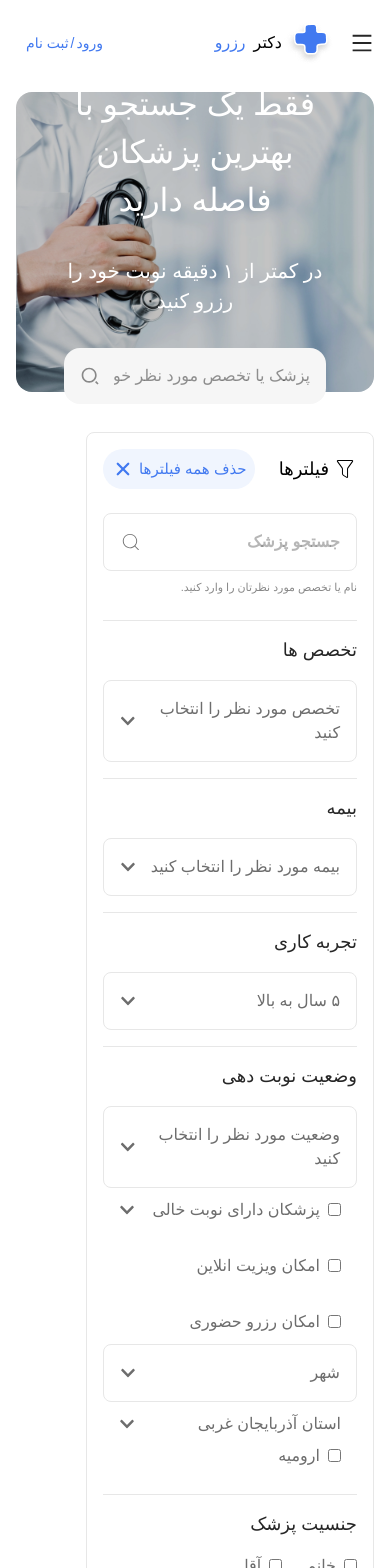
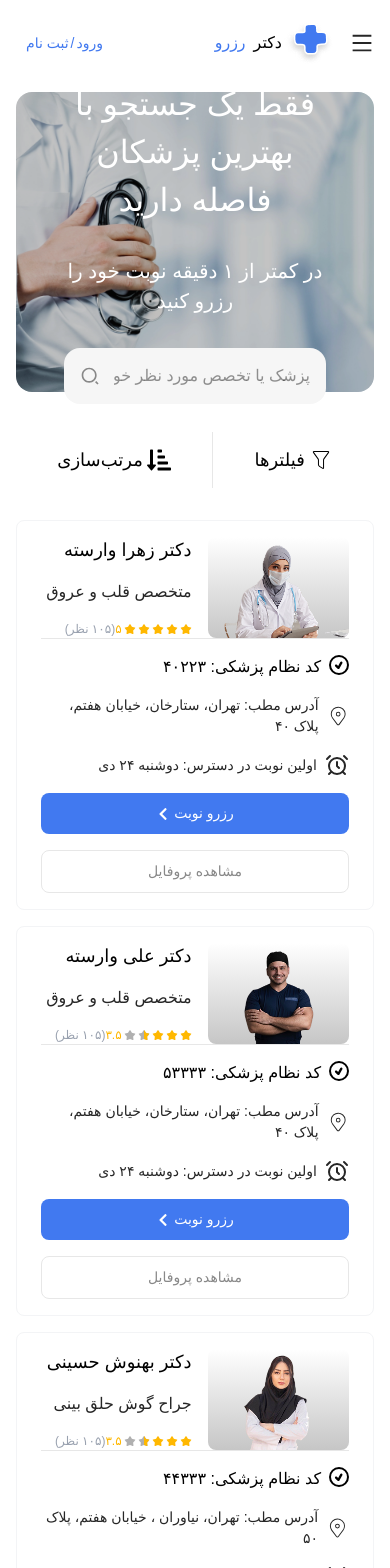
Before and after one commit to M-sahand-dev/Doctor-Appointment, a React (Vite) app: page /doctorList in a window 390 px wide. Shown: the top 1568 px of the page. Built offline with nearby package versions, Linux system fonts and the light colour scheme; a web font is replaced by a local one.

Commit message:
Added doctor list with filtering, sorting, and responsive UI.

```diff
--- /dev/null
+++ b/src/components/doctorsListPDP/CategorisMenu.tsx
@@ -0,0 +1,17 @@
+import type { JSX } from "react";
+import { NavLink } from "react-router-dom";
+
+export const CategorisMenu = (): JSX.Element => {
+  return (
+    <nav className="px-3.5 py-4 bg-white rounded-1.5 border border-gray--100 w-full  max-2xl:rounded-none max-xl:hidden">
+      <div className="flex w-full items-center gap-4">
+        <h2 className="text-black text-Body-M">مرتب سازی بر اساس:</h2>
+        <ul className="flex items-center gap-5 text-gray--600 font-medium text-Captions-L">
+          <NavLink to={"/"}>پیش فرض</NavLink>
+          <NavLink to={"/"}>محبوب‌ترین</NavLink>
+          <NavLink to={"/"}>نزدیک‌ترین نوبت آزاد</NavLink>
+        </ul>
+      </div>
+    </nav>
+  );
+};
--- a/src/components/doctorsListPDP/DoctorList.tsx
+++ b/src/components/doctorsListPDP/DoctorList.tsx
@@ -1,21 +1,61 @@
-import type { JSX } from "react";
-import { Filter, Footer, Header, SearchBox } from "../index";
+import { useId, type JSX } from "react";
+import {
+  BoxDoctor,
+  CategorisMenu,
+  Filter,
+  Footer,
+  Header,
+  SearchBox,
+} from "../index";
+import { drsData } from "../../constant";
+import { CiFilter } from "react-icons/ci";
+import { FaSortAmountDownAlt } from "react-icons/fa";
 
 export const DoctorList = (): JSX.Element => {
+  const id = useId();
   return (
     // this component doctor list and search page
     <div className="">
       <Header />
       <div className="mx-auto px-28 py-3 max-sm:px-4 mt-20">
         <SearchBox />
-        <main className="my-10 relative">
-          <div className="">
+        <main className="my-10 w-full relative">
+          <div className="flex gap-11 relative">
             <Filter />
-            <div className="">
-              <nav></nav>
-              <div className=""></div>
-              <div className=""></div>
-              <div className=""></div>
+            <div className="w-full mr-[26.75rem] max-2xl:mr-80 max-xl:mr-0">
+              <CategorisMenu />
+              {/* Box */}
+              <div className="hidden max-xl:block">
+                <div className="flex items-center justify-evenly">
+                  <div className="">
+                    <h4 className="flex items-center gap-1 text-Body-L font-medium text-black">
+                      <CiFilter className="w-6 h-6" />
+                      فیلترها
+                    </h4>
+                  </div>
+                  <div className="w-px h-14 bg-gray--100"></div>
+                  <div className="">
+                    <h4 className="flex items-center gap-1 text-Body-L font-medium text-black">
+                      <FaSortAmountDownAlt className="w-6 h-6" />
+                      مرتب‌سازی
+                    </h4>
+                  </div>
+                </div>
+              </div>
+              <div className="w-full flex flex-col gap-4 my-8">
+                {drsData.map((item) => (
+                  <BoxDoctor
+                    key={item.id + id}
+                    image={item.image}
+                    name={item.name}
+                    specialization={item.specialization}
+                    distinction={item.distinction}
+                    doctorNumber={item.doctorNumber}
+                    address={item.address}
+                  />
+                ))}
+              </div>
+              {/* Page nation */}
             </div>
           </div>
         </main>
--- a/src/components/doctorsListPDP/Filter.tsx
+++ b/src/components/doctorsListPDP/Filter.tsx
@@ -5,7 +5,7 @@ import { IoClose } from "react-icons/io5";
 
 export const Filter = (): JSX.Element => {
   return (
-    <div className="p-4 flex flex-col gap-4 bg-white rounded-1xl border border-gray--100 w-72">
+    <div className="p-4 flex flex-col gap-4 bg-white rounded-1xl border border-gray--100 w-96 max-2xl:w-80 max-xl:hidden max-2xl:rounded-none absolute ">
       <div className="flex justify-between items-center">
         <h4 className="flex items-center gap-1 text-Body-L font-medium text-black">
           <CiFilter className="w-6 h-6" />
--- a/src/components/doctorsListPDP/index.ts
+++ b/src/components/doctorsListPDP/index.ts
@@ -1,2 +1,3 @@
 export * from "./DoctorList";
 export * from "./Filter";
+export * from "./CategorisMenu";
--- /dev/null
+++ b/src/components/ui/BoxDoctor.tsx
@@ -0,0 +1,121 @@
+import type { JSX } from "react";
+import { CiLocationOn } from "react-icons/ci";
+import { FaChevronLeft } from "react-icons/fa";
+import { GiRoundStar } from "react-icons/gi";
+import { LuAlarmClock } from "react-icons/lu";
+import { TiTick } from "react-icons/ti";
+import { Link } from "react-router-dom";
+
+export const BoxDoctor = ({
+  image,
+  name,
+  specialization,
+  distinction,
+  doctorNumber,
+  address,
+}: {
+  image: string;
+  name: string;
+  specialization: string;
+  distinction: number;
+  doctorNumber: number;
+  address: string;
+}): JSX.Element => {
+  // Function to render stars based on distinction rating
+  const renderStars = (rating: number) => {
+    const stars = [];
+    const fullStars = Math.floor(rating);
+    const hasHalfStar = rating % 1 >= 0.5;
+
+    for (let i = 0; i < fullStars; i++) {
+      stars.push(
+        <GiRoundStar key={`full-${i}`} className="text-alert w-3 h-3" />
+      );
+    }
+
+    if (hasHalfStar) {
+      stars.push(
+        <div key="half" className="relative w-3 h-3">
+          <GiRoundStar className="text-gray--300 w-3 h-3 absolute" />
+          <div className="overflow-hidden w-1/2 h-full absolute">
+            <GiRoundStar className="text-alert w-3 h-3" />
+          </div>
+        </div>
+      );
+    }
+
+    const emptyStars = 5 - fullStars - (hasHalfStar ? 1 : 0);
+    for (let i = 0; i < emptyStars; i++) {
+      stars.push(
+        <GiRoundStar key={`empty-${i}`} className="text-gray--300 w-3 h-3" />
+      );
+    }
+
+    return stars;
+  };
+  // Function to return pertion number
+  const toPersianDigits = (number: number) => {
+    const persianDigits = ["۰", "۱", "۲", "۳", "۴", "۵", "۶", "۷", "۸", "۹"];
+    return number
+      .toString()
+      .replace(/\d/g, (digit: string) => persianDigits[parseInt(digit)]);
+  };
+  return (
+    <aside className="px-6 py-4 border border-gray-100 rounded-lg">
+      <div className="flex gap-4">
+        <div className="image-Gradient  rounded-lg flex justify-center">
+          <img className="rounded-lg" src={image} alt={name} />
+        </div>
+        <div className="flex justify-between w-full">
+          <div className="flex flex-col gap-4">
+            <h5 className=" font-medium text-Body-L text-black">دکتر {name}</h5>
+            <p className="text-Body-M text-gray--950">{specialization}</p>
+            <div className="flex items-center">
+              {/* distinction stars */}
+              <div className="flex gap-0.5 text-alert items-center text-Captions-L">
+                {renderStars(distinction)}
+                <p>{toPersianDigits(distinction)}</p>
+              </div>
+              <p className="text-Captions-L text-gray-400">(۱۰۵ نظر)</p>
+            </div>
+          </div>
+          <div className="flex gap-2 max-lg:hidden">
+            <div className=" text-black border-2 border-black rounded-full w-5 h-5 grid items-center justify-center">
+              <TiTick className="" />
+            </div>
+            <div className="text-Body-M text-black block max-lg:hidden">
+              <p>کد نظام پزشکی: {toPersianDigits(doctorNumber)}</p>
+            </div>
+          </div>
+        </div>
+      </div>
+      <div className="w-full h-px bg-gray--100"></div>
+      <div className="py-4 flex flex-col gap-4 text-XS font-medium text-gray--950">
+        <div className="hidden gap-2 max-lg:flex">
+          <div className=" text-black border-2 border-black rounded-full w-5 h-5 grid items-center justify-center">
+            <TiTick className="" />
+          </div>
+          <div className="text-Body-M text-black ">
+            <p>کد نظام پزشکی: {toPersianDigits(doctorNumber)}</p>
+          </div>
+        </div>
+        <div className="flex gap-2 items-center">
+          <CiLocationOn className="w-6 h-6" />
+          <p>آدرس مطب: {address}</p>
+        </div>
+        <div className="flex gap-2 items-center">
+          <LuAlarmClock className="w-6 h-6" />
+          <p>اولین نوبت در دسترس: دوشنبه ۲۴ دی</p>
+        </div>
+      </div>
+      <div className="w-full flex max-lg:flex-wrap max-lg:*:w-full *:w-[330px] text-XS *:flex *:items-center *:justify-center *:gap-1  *:p-2.5 *:rounded-1xl justify-center items-center gap-8 max-lg:gap-4">
+        <button type="button" className="bg-blue--500 text-white">
+          رزرو نوبت <FaChevronLeft />
+        </button>
+        <Link to={`/`} className="text-gray--400 border border-gray--100">
+          مشاهده پروفایل
+        </Link>
+      </div>
+    </aside>
+  );
+};
--- a/src/components/ui/BoxInformation.tsx
+++ b/src/components/ui/BoxInformation.tsx
@@ -26,7 +26,6 @@ export const BoxInformation = ({
         </div>
         <div className="flex flex-col py-4 px-5 gap-2 *:flex  *:items-center">
           <div className="justify-between">
-            <h5 className=" font-medium text-base text-center">دکتر {name}</h5>
             <div className="flex items-center gap-1 ">
               <div className="text-alert flex items-center gap-0.5 text-XL">
                 <GiRoundStar />
--- a/src/components/ui/index.ts
+++ b/src/components/ui/index.ts
@@ -4,3 +4,4 @@ export * from "./BoxInformation";
 export * from "./SeeAll";
 export * from "./CommentBox";
 export * from "./Article";
+export * from "./BoxDoctor";
--- a/src/constant/data.ts
+++ b/src/constant/data.ts
@@ -105,7 +105,7 @@ export const drsData: Doctor[] = [
     image: "/image/drs/1.png",
     specialization: "متخصص قلب و عروق",
     city: "تهران",
-    distinction: 3.5,
+    distinction: 5,
     doctorNumber: 40223,
     address: "تهران، ستارخان، خیابان هفتم، پلاک ۴۰",
     description:
```
